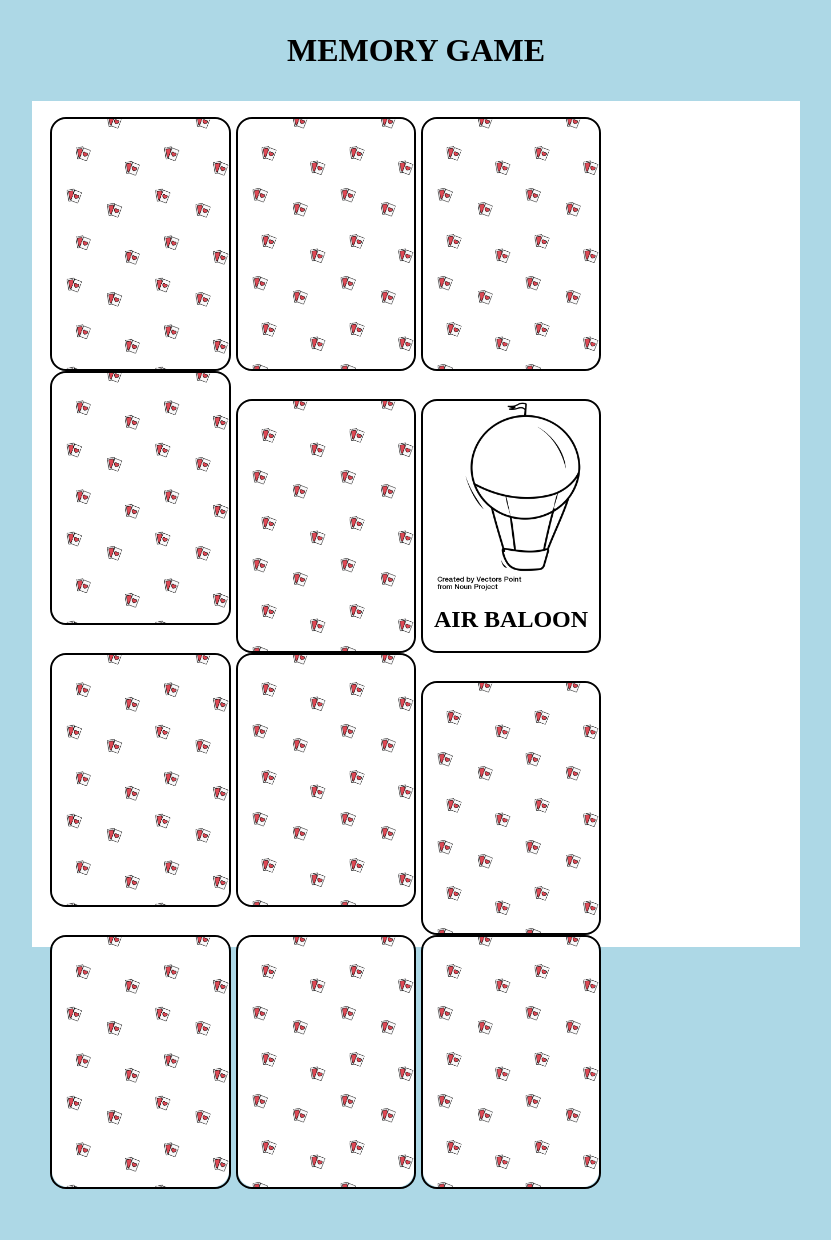
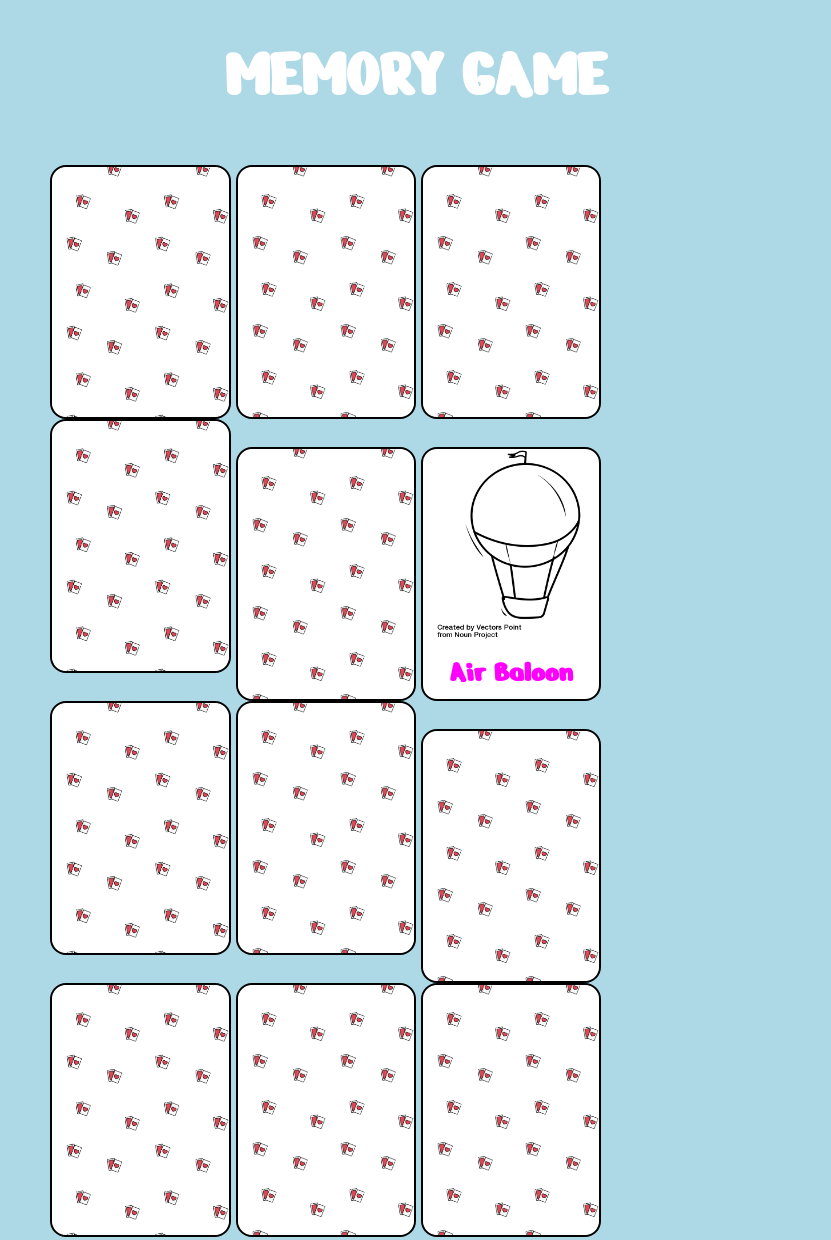
Before and after one commit to evelingcastillon/html-css-memory, a plain HTML site: page index.html in a window 1280 px wide. Shown: the whole page, without its empty margins (224-1055 px from the left). Before the commit the page ends 1192 px from the top, so only its background shows below. Drawn offline with Linux system fonts and the light colour scheme.

Commit message:
complete color

```diff
--- a/css/style.css
+++ b/css/style.css
@@ -3,14 +3,17 @@ body {
 }
 *{
     margin: 0 auto;
+    font-family: 'Nerko One', cursive;
 }
 header > h1 {
     text-align: center;
     padding: 2rem;
+    font-size: 70px;
+    color: white;
 }
 .container_principal {
     width: 60%;
-    background-color: white;
+
 }
 .row {
     height: 250px;
@@ -22,7 +25,7 @@ header > h1 {
     width: 24%;
     height: 100%;
     margin: 0 2.3px;
-    /*     background-color: violet; */
+        background-color: white;
     border: 2px solid black;
     border-radius: 1rem;
     float: left;
@@ -54,8 +57,8 @@ h2 {
 }
 #submarine {
      background-image: url('../img/noun_Submarine_3134738.png');
-}
-#tractor {
+    }
+    #tractor {
     background-image: url('../img/noun_Tractor_3134797.png');
 }
 #tram {
@@ -71,9 +74,35 @@ h2 {
     border-radius: 1rem;
     position: absolute;
     top: 0;
-/*     display: block; */
+    /*     display: block; */
 }
 .carta:hover .copertina {
     display: none;
+}
 
+.orange {
+    color: orange;
+    font-size: 30px;
 }
+
+.fuchsia {
+    color: fuchsia;
+    font-size: 30px;
+}
+
+.green {
+    color: green;
+    font-size: 30px;
+}
+.blue {
+    color: blue;
+    font-size: 30px;
+}
+.red {
+    color: red;
+    font-size: 30px;
+}
+.yellow {
+    color: yellow;
+    font-size: 30px;
+}
--- a/index.html
+++ b/index.html
@@ -5,6 +5,8 @@
     <meta http-equiv="X-UA-Compatible" content="IE=edge">
     <meta name="viewport" content="width=device-width, initial-scale=1.0">
     <title>Memory</title>
+    <link rel="preconnect" href="https://fonts.gstatic.com">
+    <link href="https://fonts.googleapis.com/css2?family=Nerko+One&display=swap" rel="stylesheet">
     <link rel="stylesheet" href="./css/style.css">
 </head>
 <body>
@@ -21,24 +23,24 @@
                 <div class="carta">
                     <div id="balloon" class="img">
                     </div>
-                    <h2>AIR BALOON</h2>
+                    <h2 class="fuchsia">Air Baloon</h2>
                     <div class="copertina"></div>
                 </div>
 
                 <div class="carta">
                     <div id="bicycle" class="img"></div>
-                    <h2>BICYCLE</h2>
+                    <h2 class="yellow">Bicicly</h2>
                     <div class="copertina"></div>
 
                 </div>
                 <div class="carta">
                     <div id="cruise" class="img"></div>
-                    <h2>CRUISE SHIP</h2>
+                    <h2 class="red">Cruise Ship</h2>
                     <div class="copertina"></div>
                 </div>
                 <div class="carta">
                     <div id="submarine" class="img"></div>
-                    <h2>SUBMARINE</h2>
+                    <h2 class="blue">Submarine</h2>
                     <div class="copertina"></div>
                 </div>
 
@@ -50,22 +52,22 @@
             <div class="row">
                 <div class="carta">
                     <div id="cruise" class="img"></div>
-                    <h2>CRUISE SHIP</h2>
+                    <h2 class="red">Cruise Ship</h2>
                     <div class="copertina"></div>
                 </div>
                 <div class="carta">
                     <div id="balloon" class="img"></div>
-                    <h2>AIR BALOON</h2>
+                    <h2 class="fuchsia">Air Baloon</h2>
 
                 </div>
                 <div class="carta">
                     <div id="tractor" class="img"></div>
-                    <h2>TRACTOR</h2>
+                    <h2 class="orange">Tractor</h2>
                     <div class="copertina"></div>
                 </div>
                 <div class="carta">
                     <div id="tram" class="img"></div>
-                    <h2>TRAM</h2>
+                    <h2 class="green">Tram</h2>
                     <div class="copertina"></div>
                 </div>
 
@@ -77,23 +79,23 @@
             <div class="row">
                 <div class="carta">
                     <div id="tractor" class="img"></div>
-                    <h2>TRACTOR</h2>
+                    <h2 class="orange">Tractor</h2>
                     <div class="copertina"></div>
                 </div>
                 <div class="carta">
                     <div id="tram" class="img"></div>
-                    <h2>TRAM</h2>
+                    <h2 class="green">Tram</h2>
                     <div class="copertina"></div>
 
                 </div>
                 <div class="carta">
                     <div id="submarine" class="img"></div>
-                    <h2>SUBMARINE</h2>
+                    <h2 class="blue">Submarine</h2>
                     <div class="copertina"></div>
                 </div>
                 <div class="carta">
                     <div id="bicycle" class="img"></div>
-                    <h2>BICYCLE</h2>
+                    <h2 class="yellow">Bicicly</h2>
                     <div class="copertina"></div>
                 </div>
 
```
